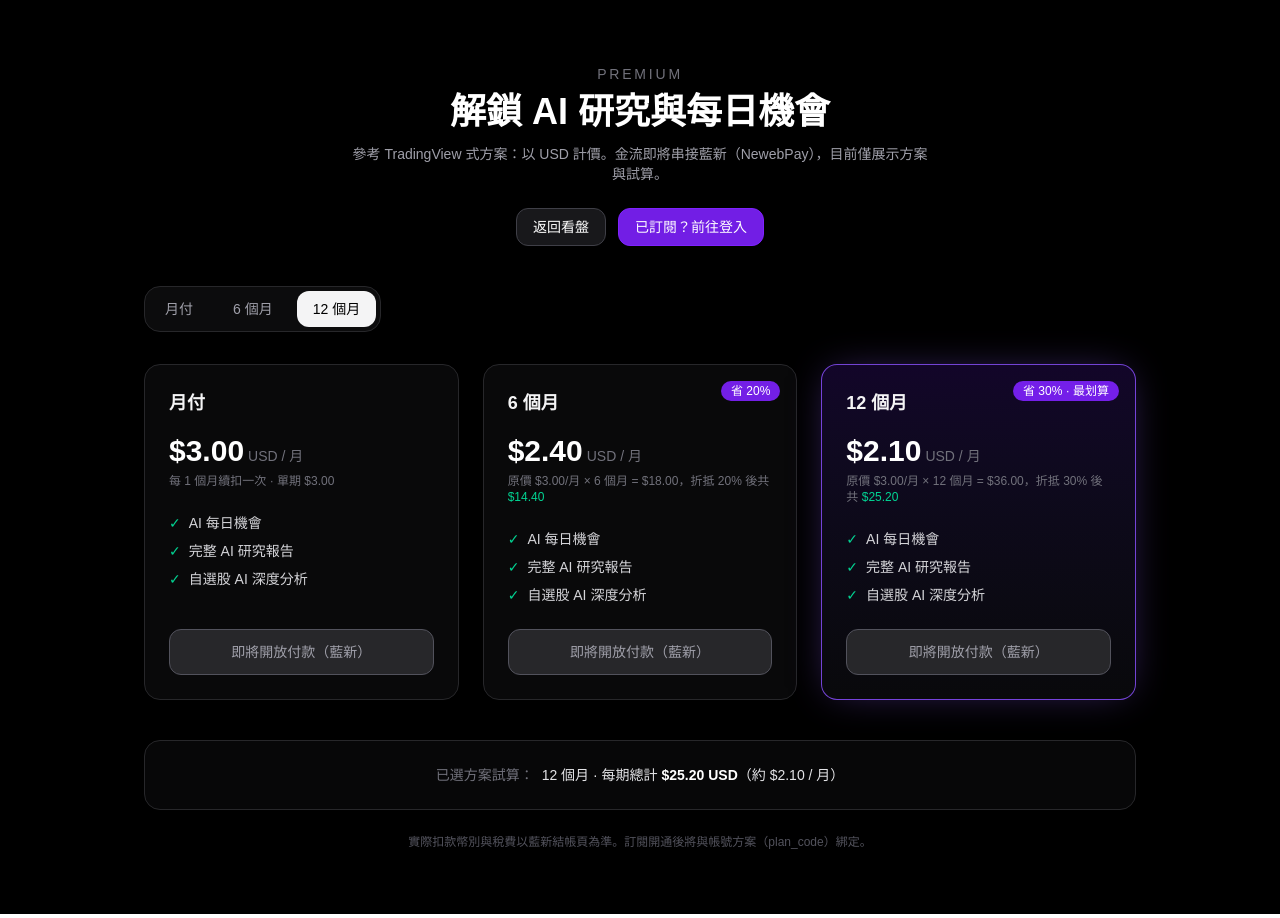
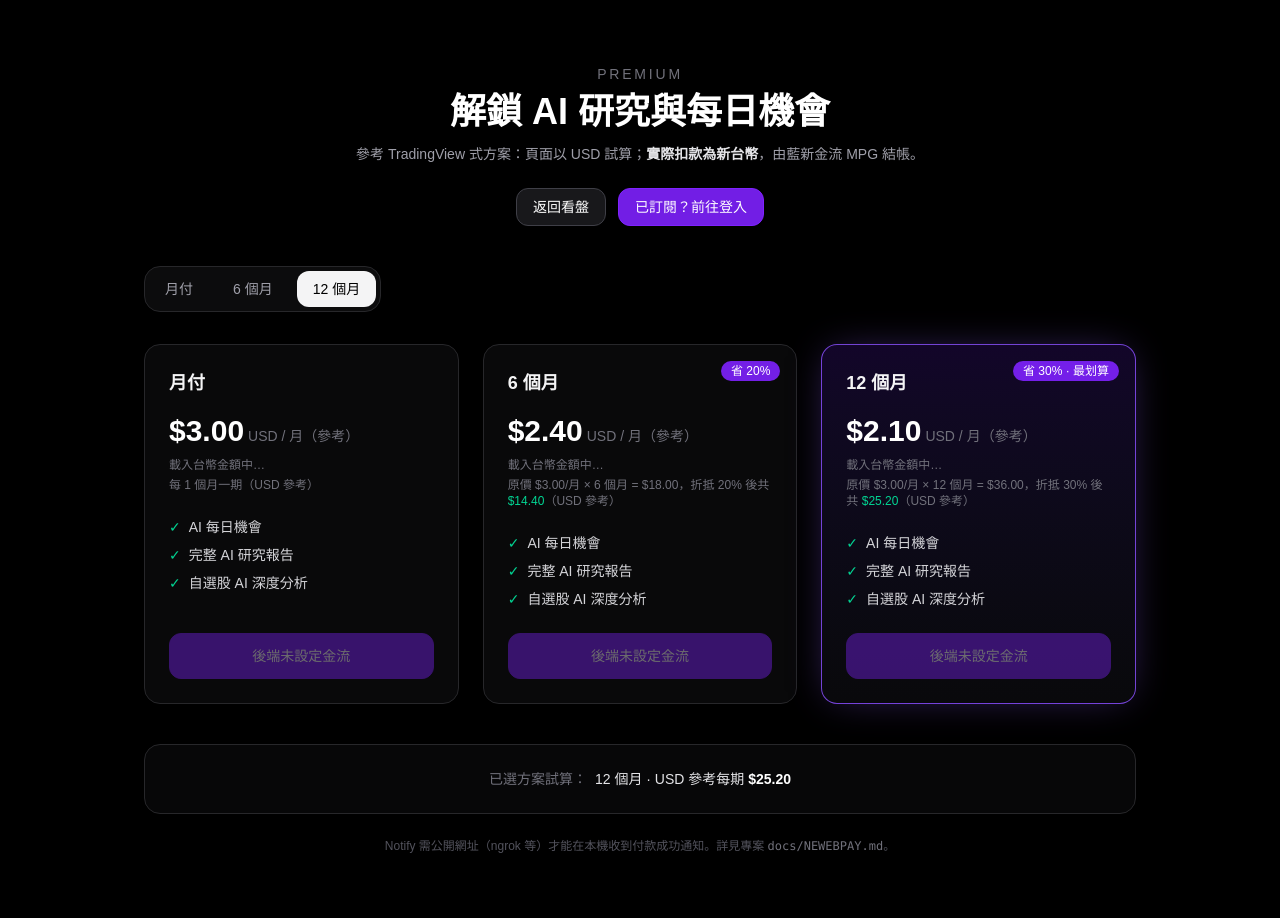
Before and after one commit to patrick112345678/ai-stock-platform, a Next.js app: page /pricing in a window 1280 px wide. Built offline with nearby package versions, Linux system fonts and the light colour scheme; no server answers.

Commit message:
暫時完成版

```diff
--- a/app/pricing/page.tsx
+++ b/app/pricing/page.tsx
@@ -1,7 +1,14 @@
 "use client"
 
 import Link from "next/link"
-import { useMemo, useState } from "react"
+import { useEffect, useMemo, useState } from "react"
+import {
+  createNewebPayCheckout,
+  fetchNewebPayPlans,
+  getToken,
+  postNewebPayMpgForm,
+  type NewebPayPlansResponse,
+} from "@/lib/api"
 
 const USD_MONTHLY = 3
 
@@ -25,6 +32,24 @@ function money(n: number) {
 
 export default function PricingPage() {
   const [selected, setSelected] = useState<PlanId>("12m")
+  const [payPlans, setPayPlans] = useState<NewebPayPlansResponse | null>(null)
+  const [payError, setPayError] = useState("")
+  const [payingPlan, setPayingPlan] = useState<PlanId | null>(null)
+  const [returnHint, setReturnHint] = useState(false)
+
+  useEffect(() => {
+    if (typeof window === "undefined") return
+    const q = new URLSearchParams(window.location.search)
+    if (q.get("payment") === "return") {
+      setReturnHint(true)
+    }
+  }, [])
+
+  useEffect(() => {
+    void fetchNewebPayPlans()
+      .then(setPayPlans)
+      .catch(() => setPayPlans({ gateway_ready: false, amounts_twd: {}, plan_days: {} }))
+  }, [])
 
   const rows = useMemo(() => {
     return PLANS.map((p) => {
@@ -32,11 +57,32 @@ export default function PricingPage() {
       const factor = 1 - p.discountPct / 100
       const total = full * factor
       const perMo = total / p.months
-      return { ...p, full, total, perMo }
+      const twd = payPlans?.amounts_twd?.[p.id]
+      return { ...p, full, total, perMo, twd }
     })
-  }, [])
+  }, [payPlans])
 
   const current = rows.find((r) => r.id === selected) ?? rows[2]
+
+  async function handlePay(planId: PlanId) {
+    setPayError("")
+    if (!getToken()) {
+      setPayError("請先登入後再付款。")
+      return
+    }
+    if (!payPlans?.gateway_ready) {
+      setPayError("後端尚未設定藍新金流（NEWEBPAY_MERCHANT_ID 等），請見 docs/NEWEBPAY.md。")
+      return
+    }
+    setPayingPlan(planId)
+    try {
+      const payload = await createNewebPayCheckout(planId)
+      postNewebPayMpgForm(payload)
+    } catch (e) {
+      setPayError(e instanceof Error ? e.message : "無法建立訂單")
+      setPayingPlan(null)
+    }
+  }
 
   return (
     <div className="min-h-screen bg-black text-white">
@@ -45,8 +91,19 @@ export default function PricingPage() {
           <p className="text-sm font-medium uppercase tracking-[0.2em] text-zinc-500">Premium</p>
           <h1 className="mt-2 text-3xl font-bold sm:text-4xl">解鎖 AI 研究與每日機會</h1>
           <p className="mx-auto mt-3 max-w-xl text-sm text-zinc-400">
-            參考 TradingView 式方案：以 USD 計價。金流即將串接藍新（NewebPay），目前僅展示方案與試算。
+            參考 TradingView 式方案：頁面以 USD 試算；<strong className="text-zinc-200">實際扣款為新台幣</strong>
+            ，由藍新金流 MPG 結帳。
           </p>
+          {returnHint ? (
+            <div className="mx-auto mt-4 max-w-lg rounded-xl border border-emerald-800/60 bg-emerald-950/40 px-4 py-3 text-sm text-emerald-100">
+              已從藍新返回。若付款成功，背景通知約數秒內開通；請回看盤頁重新整理「會員」資訊確認 AI 權限。
+            </div>
+          ) : null}
+          {payError ? (
+            <div className="mx-auto mt-4 max-w-lg rounded-xl border border-red-900/60 bg-red-950/40 px-4 py-3 text-sm text-red-100">
+              {payError}
+            </div>
+          ) : null}
           <div className="mt-6 flex flex-wrap justify-center gap-3">
             <Link
               href="/dashboard"
@@ -70,9 +127,7 @@ export default function PricingPage() {
               type="button"
               onClick={() => setSelected(r.id)}
               className={`rounded-xl px-4 py-2 text-sm font-medium transition ${
-                selected === r.id
-                  ? "bg-zinc-100 text-black"
-                  : "text-zinc-400 hover:text-white"
+                selected === r.id ? "bg-zinc-100 text-black" : "text-zinc-400 hover:text-white"
               }`}
             >
               {r.label}
@@ -98,15 +153,20 @@ export default function PricingPage() {
               <h2 className="text-lg font-semibold text-zinc-100">{r.label}</h2>
               <div className="mt-4 flex items-baseline gap-1">
                 <span className="text-3xl font-bold text-white">${money(r.perMo)}</span>
-                <span className="text-sm text-zinc-500">USD / 月</span>
+                <span className="text-sm text-zinc-500">USD / 月（參考）</span>
               </div>
+              {typeof r.twd === "number" ? (
+                <p className="mt-2 text-sm font-medium text-emerald-300/90">實付約 NT$ {r.twd.toLocaleString("zh-TW")}</p>
+              ) : (
+                <p className="mt-2 text-xs text-zinc-500">載入台幣金額中…</p>
+              )}
               {r.discountPct > 0 ? (
                 <p className="mt-1 text-xs text-zinc-500">
                   原價 ${money(USD_MONTHLY)}/月 × {r.months} 個月 = ${money(r.full)}，折抵 {r.discountPct}% 後共{" "}
-                  <span className="text-emerald-400">${money(r.total)}</span>
+                  <span className="text-emerald-400">${money(r.total)}</span>（USD 參考）
                 </p>
               ) : (
-                <p className="mt-1 text-xs text-zinc-500">每 {r.months} 個月續扣一次 · 單期 ${money(r.total)}</p>
+                <p className="mt-1 text-xs text-zinc-500">每 {r.months} 個月一期（USD 參考）</p>
               )}
               <ul className="mt-6 flex-1 space-y-2 text-sm text-zinc-300">
                 <li className="flex gap-2">
@@ -121,10 +181,11 @@ export default function PricingPage() {
               </ul>
               <button
                 type="button"
-                disabled
-                className="mt-6 w-full rounded-xl border border-zinc-600 bg-zinc-800 py-3 text-sm font-medium text-zinc-400"
+                disabled={payingPlan !== null || !payPlans?.gateway_ready}
+                onClick={() => void handlePay(r.id)}
+                className="mt-6 w-full rounded-xl border border-violet-600 bg-violet-600 py-3 text-sm font-medium text-white hover:bg-violet-500 disabled:cursor-not-allowed disabled:opacity-40"
               >
-                即將開放付款（藍新）
+                {payingPlan === r.id ? "導向藍新…" : payPlans?.gateway_ready ? "前往藍新付款" : "後端未設定金流"}
               </button>
             </div>
           ))}
@@ -133,13 +194,19 @@ export default function PricingPage() {
         <div className="mt-10 rounded-2xl border border-zinc-800 bg-zinc-900/30 p-6 text-center text-sm text-zinc-500">
           已選方案試算：
           <span className="ml-2 text-zinc-200">
-            {current.label} · 每期總計 <strong className="text-white">${money(current.total)} USD</strong>（約 $
-            {money(current.perMo)} / 月）
+            {current.label} · USD 參考每期 <strong className="text-white">${money(current.total)}</strong>
+            {typeof current.twd === "number" ? (
+              <>
+                {" "}
+                · 台幣約 <strong className="text-emerald-400">NT$ {current.twd.toLocaleString("zh-TW")}</strong>
+              </>
+            ) : null}
           </span>
         </div>
 
         <p className="mt-6 text-center text-xs text-zinc-600">
-          實際扣款幣別與稅費以藍新結帳頁為準。訂閱開通後將與帳號方案（plan_code）綁定。
+          Notify 需公開網址（ngrok 等）才能在本機收到付款成功通知。詳見專案{" "}
+          <code className="text-zinc-500">docs/NEWEBPAY.md</code>。
         </p>
       </div>
     </div>
--- a/lib/api.ts
+++ b/lib/api.ts
@@ -622,3 +622,79 @@ export async function analyzeWatchlistDaily(
 
   return res.json()
 }
+
+// --- 藍新金流 NewebPay ---
+
+export type NewebPayPlansResponse = {
+  gateway_ready: boolean
+  amounts_twd: Record<string, number>
+  plan_days: Record<string, number>
+}
+
+export async function fetchNewebPayPlans(): Promise<NewebPayPlansResponse> {
+  const res = await fetch(`${API_BASE}/payment/newebpay/plans`, { cache: "no-store" })
+  if (!res.ok) {
+    const t = await res.text()
+    throw new Error(t || "無法載入付款方案")
+  }
+  return res.json()
+}
+
+export type NewebPayCheckoutResponse = {
+  gateway_url: string
+  merchant_id: string
+  trade_info: string
+  trade_sha: string
+  version: string
+  merchant_order_no: string
+  amt: number
+}
+
+export async function createNewebPayCheckout(planId: "1m" | "6m" | "12m"): Promise<NewebPayCheckoutResponse> {
+  const token = getToken()
+  const res = await fetch(`${API_BASE}/payment/newebpay/checkout`, {
+    method: "POST",
+    headers: {
+      "Content-Type": "application/json",
+      Authorization: `Bearer ${token}`,
+    },
+    body: JSON.stringify({ plan_id: planId }),
+  })
+  const text = await res.text()
+  if (!res.ok) {
+    try {
+      const j = JSON.parse(text) as { detail?: string | string[] }
+      const d = j?.detail
+      const msg = Array.isArray(d)
+        ? d.map((x) => (typeof x === "object" && x && x !== null && "msg" in x ? String((x as { msg: string }).msg) : "")).join("；")
+        : d
+      if (msg) throw new Error(String(msg))
+    } catch (e) {
+      if (e instanceof Error && e.message && !e.message.startsWith("{")) throw e
+    }
+    throw new Error(text.length < 400 ? text : "建立藍新訂單失敗")
+  }
+  return JSON.parse(text) as NewebPayCheckoutResponse
+}
+
+/** 建立隱藏表單 POST 至藍新 MPG（僅能在瀏覽器執行） */
+export function postNewebPayMpgForm(p: NewebPayCheckoutResponse) {
+  if (typeof document === "undefined") return
+  const f = document.createElement("form")
+  f.method = "POST"
+  f.action = p.gateway_url
+  f.acceptCharset = "UTF-8"
+  const add = (name: string, value: string) => {
+    const inp = document.createElement("input")
+    inp.type = "hidden"
+    inp.name = name
+    inp.value = value
+    f.appendChild(inp)
+  }
+  add("MerchantID", p.merchant_id)
+  add("TradeInfo", p.trade_info)
+  add("TradeSha", p.trade_sha)
+  add("Version", p.version)
+  document.body.appendChild(f)
+  f.submit()
+}
```
